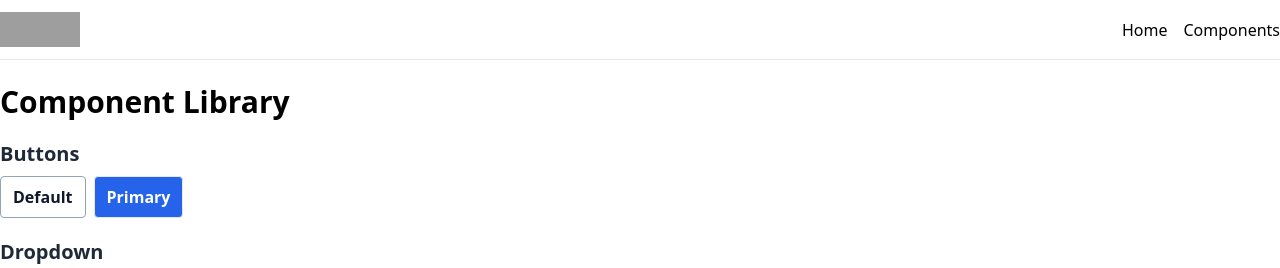
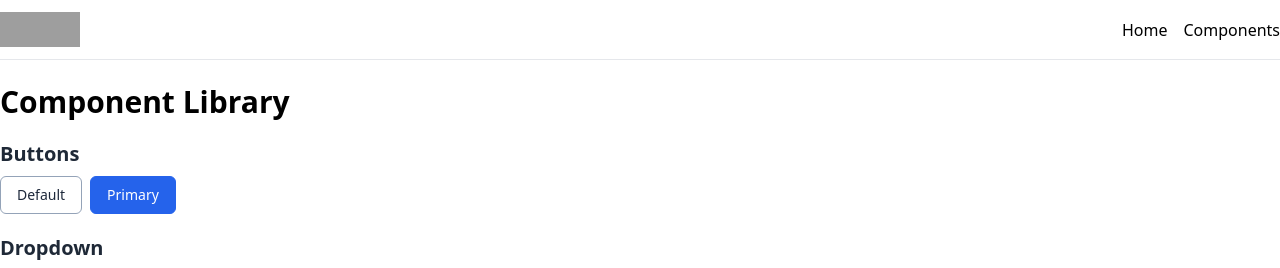
Before and after one commit to gitsindonesia/next-starter, a Next.js app: page /components in a window 1280 px wide. Shown: the top 268 px of the page. Built offline with nearby package versions, Linux system fonts and the light colour scheme; grey boxes are pictures that could not be loaded.

Commit message:
chore(Button): update default style

```diff
--- a/components/Button/Button.tsx
+++ b/components/Button/Button.tsx
@@ -9,8 +9,9 @@ export type ButtonProps = {
 
 const variants = {
   default:
-    'bg-white text-slate-900 border-slate-400 hover:border-slate-600 hover:text-slate-800',
-  primary: 'text-white bg-blue-600 hover:bg-blue-700',
+    'bg-white text-slate-800 border-slate-400 hover:border-slate-600 hover:text-slate-800',
+  primary:
+    'text-white bg-blue-600 border-blue-600 hover:bg-blue-700 hover:border-blue-700',
 };
 
 function getVariantClass(variant: ButtonVariants) {
@@ -21,7 +22,7 @@ const Button = ({ children, variant = 'default' }: ButtonProps) => {
   const variantClass = getVariantClass(variant);
 
   const defaultClass =
-    'px-3 py-2 border transition duration-300 font-semibold rounded';
+    'px-4 py-2 border transition duration-300 font-medium text-sm rounded-md';
 
   return (
     <button className={[defaultClass, variantClass].join(' ')}>
```
